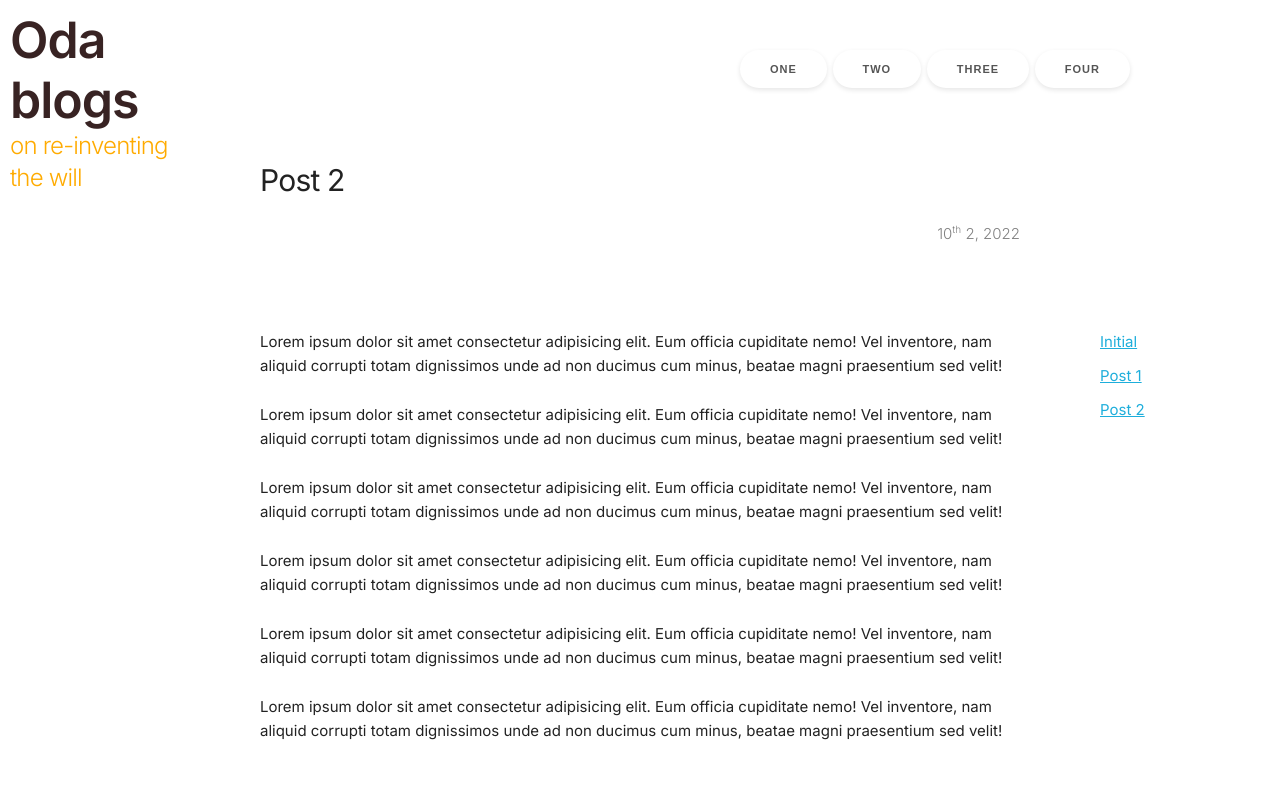
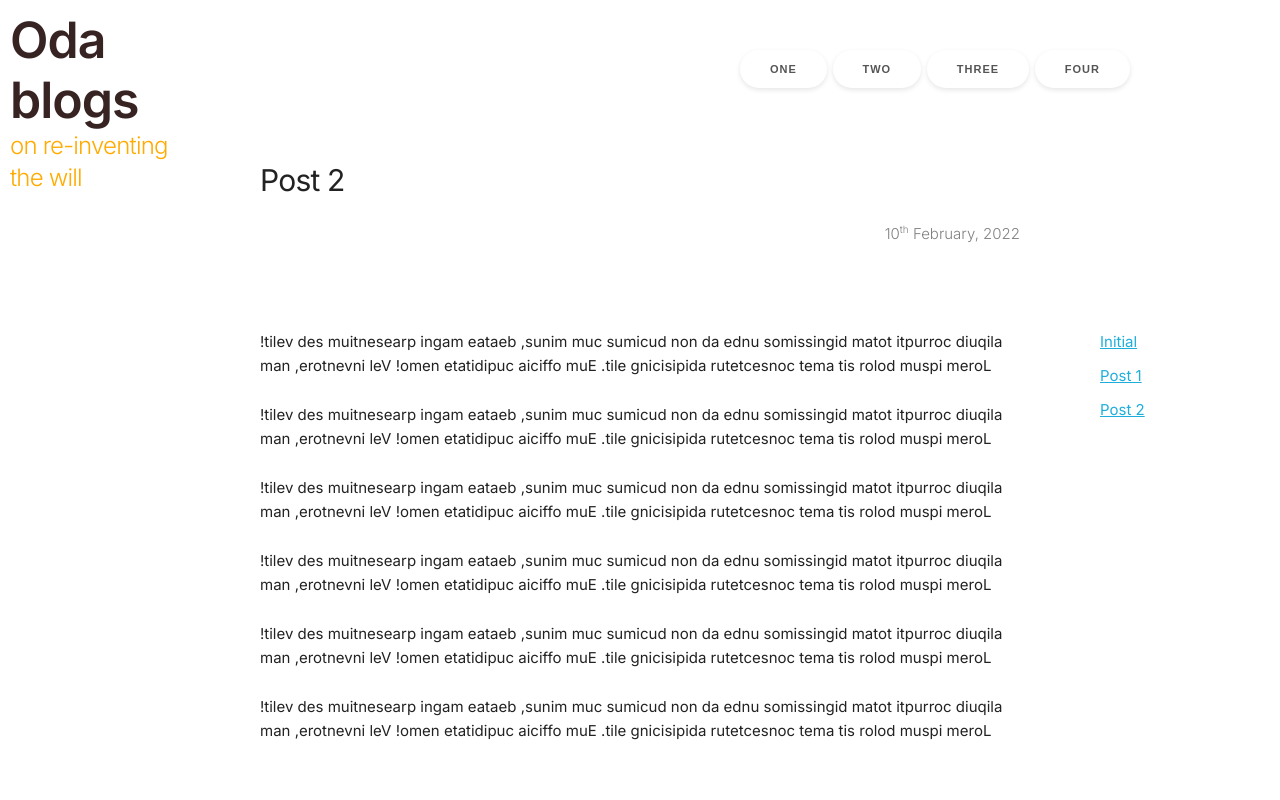
Before and after one commit to ooddaa/blog, a React (Create React App) app: page /blogpost2 in a window 1280 px wide. Shown: the top 800 px of the page. Built offline with nearby package versions, Linux system fonts and the light colour scheme.

Commit message:
should git from .git folder level

```diff
--- a/src/components/AppMain.jsx
+++ b/src/components/AppMain.jsx
@@ -1,13 +1,11 @@
-import React, { Fragment } from "react";
+import { Fragment } from "react";
 import BlogPost from "./BlogPost";
 
 function AppMain({ post }) {
   return (
-    // <div className="App-main">
     <Fragment>
       <BlogPost post={post} />
     </Fragment>
-    // </div>
   );
 }
 
--- a/src/components/BlogPost.jsx
+++ b/src/components/BlogPost.jsx
@@ -1,5 +1,6 @@
 import PropTypes from "prop-types";
 import { Fragment } from "react";
+import { resolveMonth } from "../toolbox/index.js";
 
 const propTypes = {
   defaultHeader: PropTypes.string,
@@ -34,28 +35,12 @@ function BlogPost({ post, defaultHeader }) {
         <h4>{header || defaultHeader}</h4>
         <div className="blog-date" style={styles.blogDate}>
           {day}
-          <span style={styles.super}>th</span> {month}, {year}
+          <span style={styles.super}>th</span> {resolveMonth(month)}, {year}
         </div>
       </div>
       <div className="main-content-body">{body}</div>
     </Fragment>
   );
-  // return (
-  //   // <div className="row">
-  //   <div className="one-column">
-  //     {/* <div className="blog-post" style={styles.blogPost}> */}
-  //     <div className="blog-post-header">
-  //       <h4>{header || defaultHeader}</h4>
-  //       <div className="blog-date" style={styles.blogDate}>
-  //         {day}
-  //         <span style={styles.super}>th</span> {month}, {year}
-  //       </div>
-  //     </div>
-  //     <div className="blog-post-content">{body}</div>
-  //     {/* </div> */}
-  //   </div>
-  //   // </div>
-  // );
 }
 
 BlogPost.propTypes = propTypes;
--- a/src/index.js
+++ b/src/index.js
@@ -11,9 +11,11 @@ ReactDOM.render(
     <Routes>
       <Route path="/" element={<App />}>
         <Route path="/" element={<AppMain post={posts[0]} />}></Route>
+
         <Route path="blogpost1" element={<AppMain post={posts[1]} />}></Route>
         <Route path="blogpost2" element={<AppMain post={posts[2]} />}></Route>
       </Route>
+
       <Route path="grids" element={<Grids />}></Route>
     </Routes>
   </BrowserRouter>,
--- a/src/posts/posts.js
+++ b/src/posts/posts.js
@@ -1,52 +1,12 @@
+import { reverseString } from "../toolbox/index.js";
+
 const posts = [
   {
     id: 0,
     routeName: "",
     header: "Initial",
-    subheader: "initial subheader",
-    dateCreated: [2022, 2, 10],
-    author: "oda",
-    body: (
-      <div className="post-body">
-        <p>
-          Lorem ipsum dolor sit amet consectetur adipisicing elit. Eum officia
-          cupiditate nemo! Vel inventore, nam aliquid corrupti totam dignissimos
-          unde ad non ducimus cum minus, beatae magni praesentium sed velit!
-        </p>
-        <p>
-          Lorem ipsum dolor sit amet consectetur adipisicing elit. Eum officia
-          cupiditate nemo! Vel inventore, nam aliquid corrupti totam dignissimos
-          unde ad non ducimus cum minus, beatae magni praesentium sed velit!
-        </p>
-        <p>
-          Lorem ipsum dolor sit amet consectetur adipisicing elit. Eum officia
-          cupiditate nemo! Vel inventore, nam aliquid corrupti totam dignissimos
-          unde ad non ducimus cum minus, beatae magni praesentium sed velit!
-        </p>
-        <p>
-          Lorem ipsum dolor sit amet consectetur adipisicing elit. Eum officia
-          cupiditate nemo! Vel inventore, nam aliquid corrupti totam dignissimos
-          unde ad non ducimus cum minus, beatae magni praesentium sed velit!
-        </p>
-        <p>
-          Lorem ipsum dolor sit amet consectetur adipisicing elit. Eum officia
-          cupiditate nemo! Vel inventore, nam aliquid corrupti totam dignissimos
-          unde ad non ducimus cum minus, beatae magni praesentium sed velit!
-        </p>
-        <p>
-          Lorem ipsum dolor sit amet consectetur adipisicing elit. Eum officia
-          cupiditate nemo! Vel inventore, nam aliquid corrupti totam dignissimos
-          unde ad non ducimus cum minus, beatae magni praesentium sed velit!
-        </p>
-      </div>
-    ),
-  },
-  {
-    id: 1,
-    routeName: "blogpost1",
-    header: "Post 1",
-    subheader: "post 1 subheader",
-    dateCreated: [2022, 2, 10],
+    subheader: "Initial subheader",
+    dateCreated: [2022, 3, 6],
     author: "oda",
     body: (
       <div className="post-body">
@@ -118,10 +78,10 @@ const posts = [
     ),
   },
   {
-    id: 2,
-    routeName: "blogpost2",
-    header: "Post 2",
-    subheader: "post 2 subheader",
+    id: 1,
+    routeName: "blogpost1",
+    header: "Post 1",
+    subheader: "Post 1 subheader",
     dateCreated: [2022, 2, 10],
     author: "oda",
     body: (
@@ -159,6 +119,48 @@ const posts = [
       </div>
     ),
   },
+  {
+    id: 2,
+    routeName: "blogpost2",
+    header: "Post 2",
+    subheader: "post 2 subheader",
+    dateCreated: [2022, 2, 10],
+    author: "oda",
+    body: (
+      <div className="post-body">
+        <p>
+          {reverseString(`Lorem ipsum dolor sit amet consectetur adipisicing elit. Eum officia
+          cupiditate nemo! Vel inventore, nam aliquid corrupti totam dignissimos
+          unde ad non ducimus cum minus, beatae magni praesentium sed velit!`)}
+        </p>
+        <p>
+          {reverseString(`Lorem ipsum dolor sit amet consectetur adipisicing elit. Eum officia
+          cupiditate nemo! Vel inventore, nam aliquid corrupti totam dignissimos
+          unde ad non ducimus cum minus, beatae magni praesentium sed velit!`)}
+        </p>
+        <p>
+          {reverseString(`Lorem ipsum dolor sit amet consectetur adipisicing elit. Eum officia
+          cupiditate nemo! Vel inventore, nam aliquid corrupti totam dignissimos
+          unde ad non ducimus cum minus, beatae magni praesentium sed velit!`)}
+        </p>
+        <p>
+          {reverseString(`Lorem ipsum dolor sit amet consectetur adipisicing elit. Eum officia
+          cupiditate nemo! Vel inventore, nam aliquid corrupti totam dignissimos
+          unde ad non ducimus cum minus, beatae magni praesentium sed velit!`)}
+        </p>
+        <p>
+          {reverseString(`Lorem ipsum dolor sit amet consectetur adipisicing elit. Eum officia
+          cupiditate nemo! Vel inventore, nam aliquid corrupti totam dignissimos
+          unde ad non ducimus cum minus, beatae magni praesentium sed velit!`)}
+        </p>
+        <p>
+          {reverseString(`Lorem ipsum dolor sit amet consectetur adipisicing elit. Eum officia
+          cupiditate nemo! Vel inventore, nam aliquid corrupti totam dignissimos
+          unde ad non ducimus cum minus, beatae magni praesentium sed velit!`)}
+        </p>
+      </div>
+    ),
+  },
 ];
 
 export default posts;
```
Also changed, not shown: src/components/nav/PostsNav.jsx (+0 -34 lines), src/todo.md (+0 -1 lines), src/utils/AppRoute.jsx (deleted, +0 -31 lines), .travis.yml (added), 1 other file (tests, documents, lock files or other folders).
